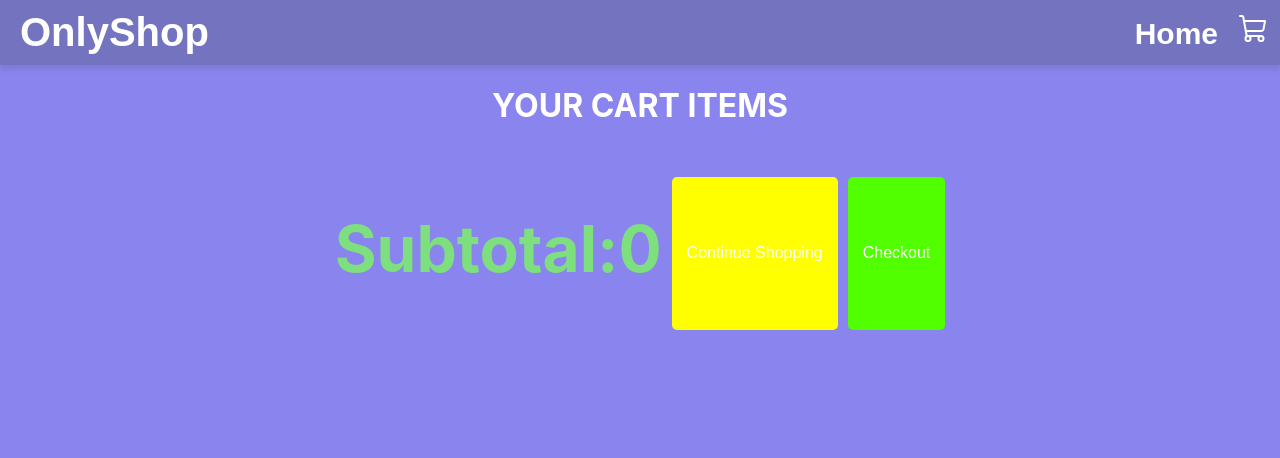
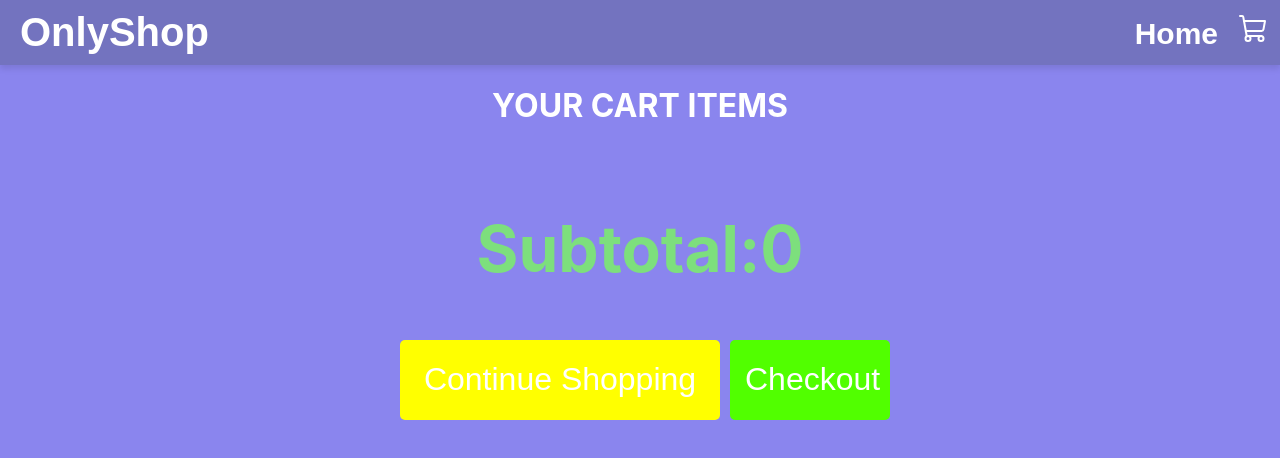
Before and after one commit to Sudhanshu10Sathawane/onlyshop, a React (Create React App) app: page /cart in a window 1280 px wide. Shown: the top 458 px of the page. Built offline with nearby package versions, Linux system fonts and the light colour scheme; the HTML template or start-up script is replaced by a standard one; a web font is replaced by a local one.

Commit message:
buttons decorated

```diff
--- a/src/Components/CartPage/cartItem.css
+++ b/src/Components/CartPage/cartItem.css
@@ -50,22 +50,27 @@
     color: rgb(125, 223, 125);
     padding: 20px 20px 20px 20px;
     text-align: center;
-    display: flex;
+    /* display: flex; */
     justify-content: center;
 
 
 }
 .bill-component .checkout{
-    font-size: 1rem;
+    font-size: 32px;;
     background-color: rgb(81, 255, 0);
     margin-left: 10px;
     font-weight: 100;
+    height: 5rem;
+    width: 10rem;
 }
 .bill-component .continue{
-    font-size: 1rem;
+    font-size: 32px;
     background-color: yellow;
     margin-left: 10px;
     font-weight: 100;
+    height: 5rem;
+    width: 20rem;
+    justify-content: center;
 }
 .countHandler input{
     box-sizing: border-box;
```
